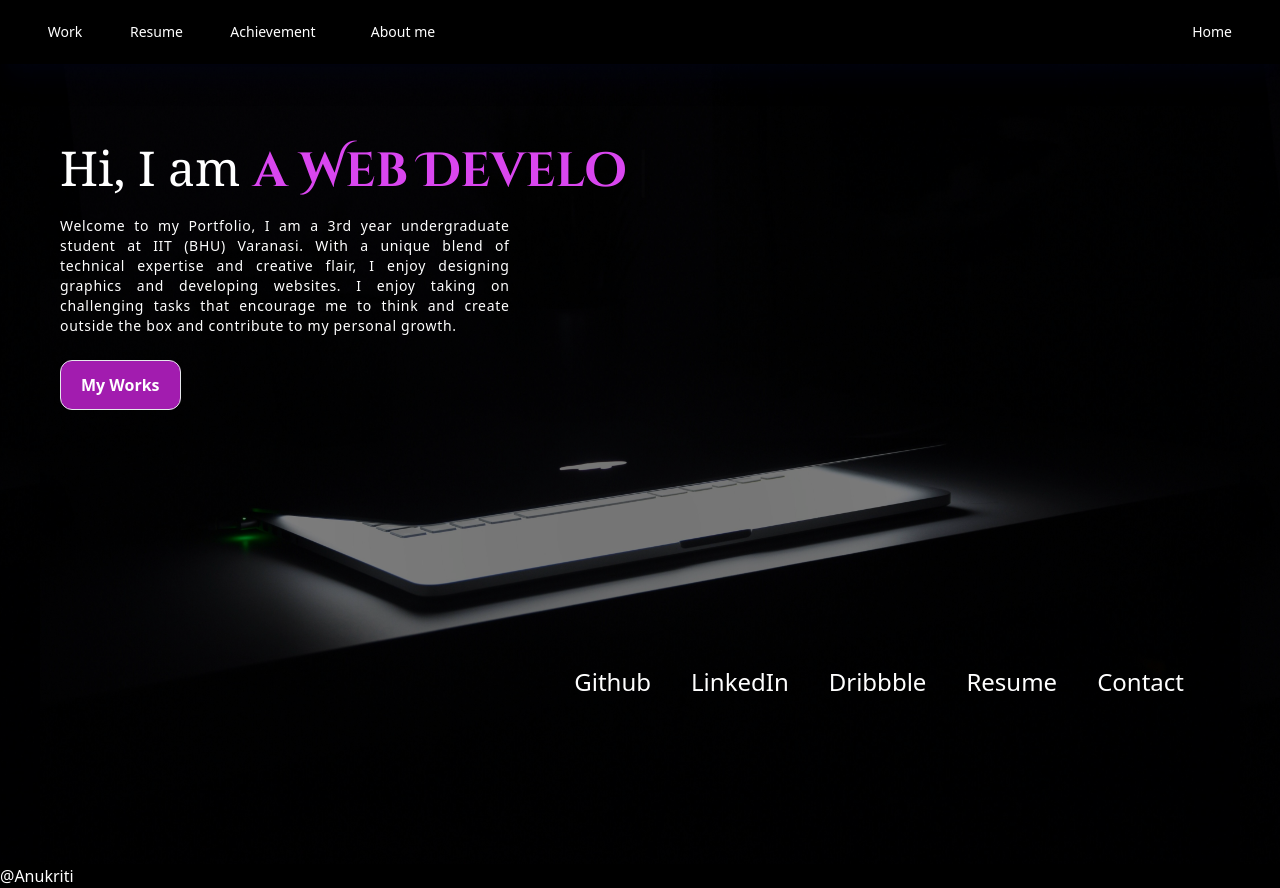
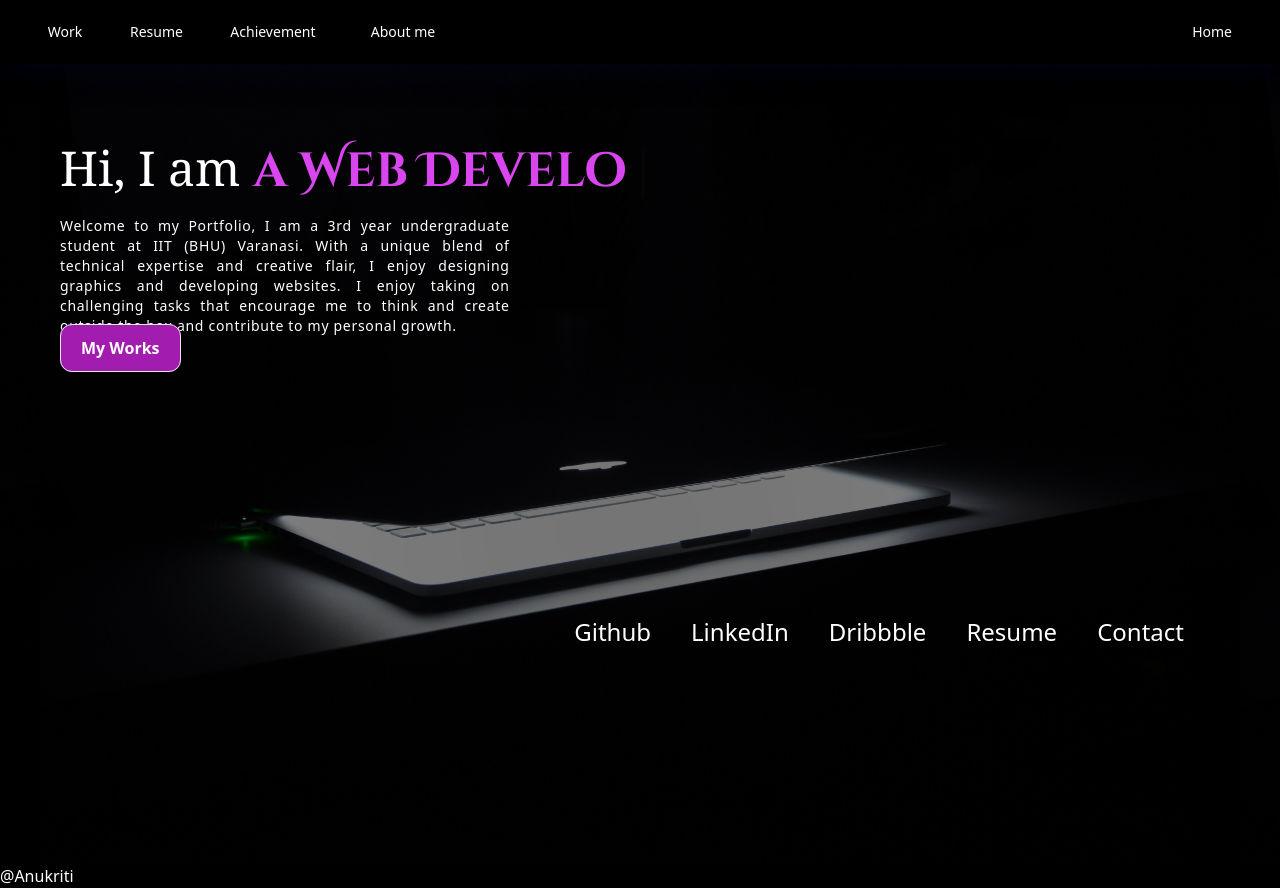
Before and after one commit to anuukriti/My-Portfolio, a React (Vite) app: page / in a window 1280 px wide. Built offline with nearby package versions, Linux system fonts and the light colour scheme; a web font is replaced by a local one.

Commit message:
Update Home.jsx

```diff
--- a/src/components/Home.jsx
+++ b/src/components/Home.jsx
@@ -34,9 +34,12 @@ function Home() {
                         and create outside the box and contribute to my personal
                         growth.
                     </h3>
-                    <button className="text-white bg-fuchsia-700 font-sans font-bold hover:bg-fuchsia-500 transition-all ease-in-out border rounded-xl ml-5 mt-6 text-center px-5 py-3">
+                    <Link
+                        to={"./work"}
+                        className="text-white bg-fuchsia-700 font-sans font-bold hover:bg-fuchsia-500 transition-all ease-in-out border rounded-xl ml-5 mt-6 text-center px-5 py-3"
+                    >
                         My Works
-                    </button>
+                    </Link>
                     <div className="lg:px-20 sm:mt-16 mt-8 lg:py-10 text-white w-full h-auto md:mt-[200px] flex md:justify-end justify-center text-center md:text-right">
                         <ul className="md:flex md:justify-center lg:justify-end gap-5 md:gap-10 text-sm md:text-xl w-full md:text-md lg:text-2xl mb-5 h-auto">
                             <Link
```
